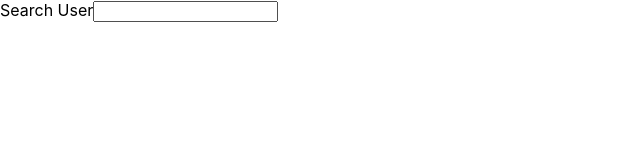
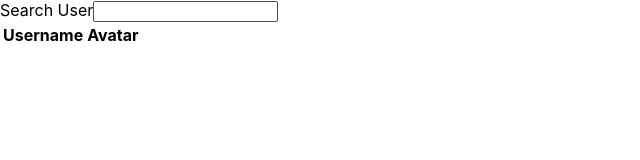
Before and after one commit to mahmoudgamie/git-hub-user-search, a React (Create React App) app: page / in a window 1280 px wide. Shown: the top 160 px of the page, without its empty margins (0-640 px from the left). Built offline with nearby package versions, Linux system fonts and the light colour scheme.

Commit message:
returned data in a table

```diff
--- a/src/components/Search.tsx
+++ b/src/components/Search.tsx
@@ -1,18 +1,13 @@
 import React from "react";
 import { Subject } from "rxjs";
 import { Observable, EMPTY } from "rxjs";
-import {
-  debounceTime,
-  map,
-  distinctUntilChanged,
-  switchMap
-} from "rxjs/operators";
+import { debounceTime, distinctUntilChanged, switchMap } from "rxjs/operators";
 import { from } from "rxjs";
 import axios from "axios";
 
 class Search extends React.Component {
-  state = {
-    users: ""
+  state: { users: any[] } = {
+    users: []
   };
 
   searchTerm$ = new Subject<string>();
@@ -23,9 +18,7 @@ class Search extends React.Component {
 
   componentDidMount() {
     this.search(this.searchTerm$).subscribe(results => {
-      if (results) {
-        console.log(results.data);
-      }
+      this.setState({ users: results.data.items });
     });
   }
 
@@ -41,6 +34,7 @@ class Search extends React.Component {
     if (term) {
       return from(axios.get("https://api.github.com/search/users?q=" + term));
     } else {
+      this.setState({ users: [] });
       return EMPTY;
     }
   }
@@ -52,7 +46,24 @@ class Search extends React.Component {
           Search User
           <input type="text" onKeyUp={this.update.bind(this)} />
         </label>
-        <p>{this.state.users}</p>
+        <table>
+          <thead>
+            <tr>
+              <th>Username</th>
+              <th>Avatar</th>
+            </tr>
+          </thead>
+          <tbody>
+            {this.state.users.map(user => (
+              <tr key={user.id}>
+                <td>{user.login}</td>
+                <td>
+                  <img src={user.avatar_url} alt="" />
+                </td>
+              </tr>
+            ))}
+          </tbody>
+        </table>
       </div>
     );
   }
```
